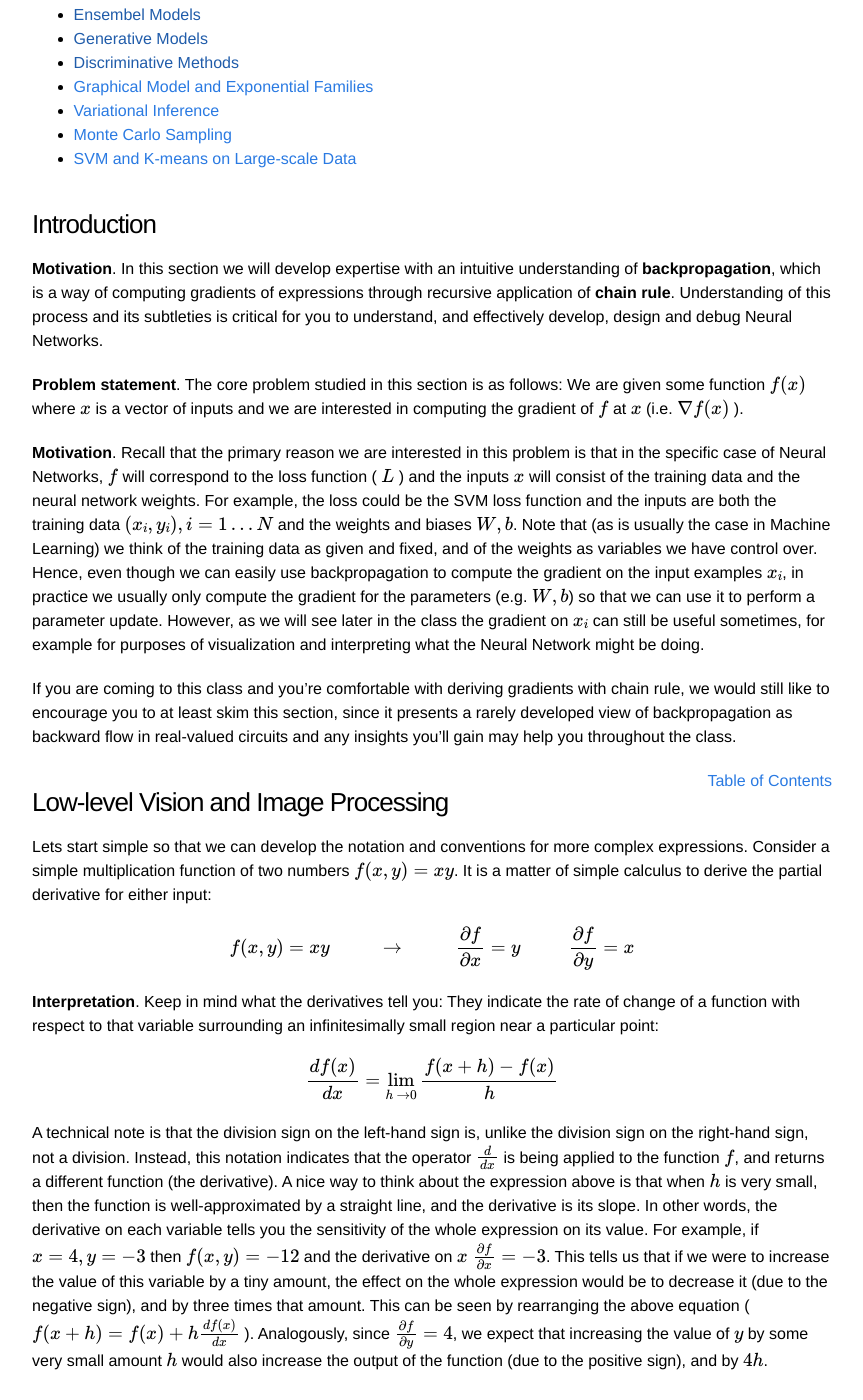
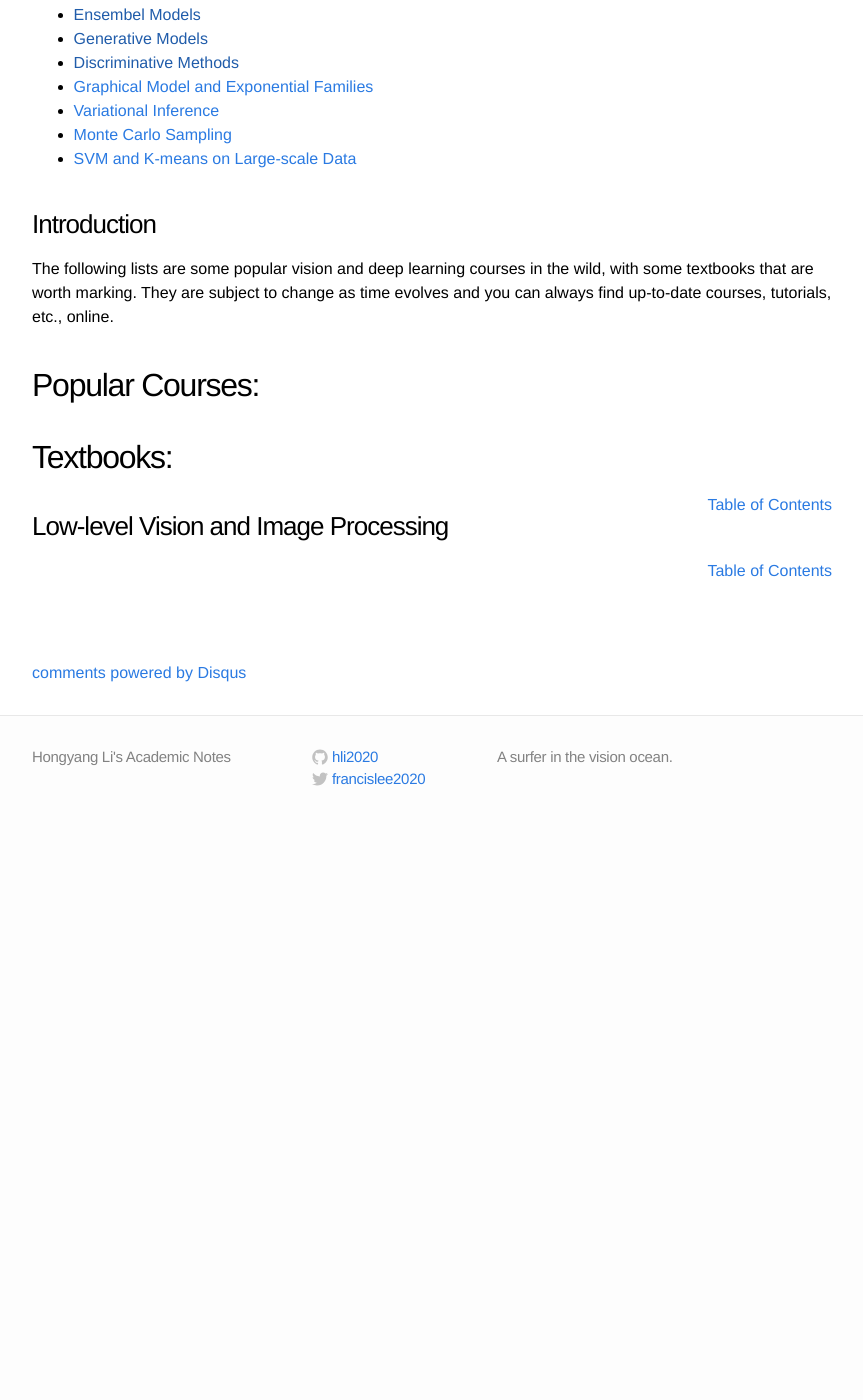
Before and after one commit to hli2020/hli2020.github.io, a Jekyll site: the page built from _posts/2016-04-01-cvml.md, in a window 1280 px wide and 1400 px high, scrolled down 1094 px. Shown: the whole window, without its empty margins (208-1071 px from the left). Built offline with Jekyll 4.4.1, drawn with Linux system fonts in a browser that asks for light colours; formulas are drawn with MathJax 3; comment, search, counter and statistics services are not loaded; after the commit the page ends 1930 px from its top, so only the background shows below that; some of the changed text lies outside the part shown.

Commit message:
init the MKCV project

```diff
--- a/_posts/2016-04-01-cvml.md
+++ b/_posts/2016-04-01-cvml.md
@@ -56,6 +56,7 @@ Module 2: Machine Learning
 <a name='intro'></a>
 
 ### Introduction
+<!--
 **Motivation**. In this section we will develop expertise with an intuitive understanding of **backpropagation**, which is a way of computing gradients of expressions through recursive application of **chain rule**. Understanding of this process and its subtleties is critical for you to understand, and effectively develop, design and debug Neural Networks.
 
 **Problem statement**. The core problem studied in this section is as follows: We are given some function \\(f(x)\\) where \\(x\\) is a vector of inputs and we are interested in computing the gradient of \\(f\\) at \\(x\\) (i.e. \\(\nabla f(x)\\) ).
@@ -63,7 +64,15 @@ Module 2: Machine Learning
 **Motivation**. Recall that the primary reason we are interested in this problem is that in the specific case of Neural Networks, \\(f\\) will correspond to the loss function ( \\(L\\) ) and the inputs \\(x\\) will consist of the training data and the neural network weights. For example, the loss could be the SVM loss function and the inputs are both the training data \\((x\_i,y\_i), i=1 \ldots N\\) and the weights and biases \\(W,b\\). Note that (as is usually the case in Machine Learning) we think of the training data as given and fixed, and of the weights as variables we have control over. Hence, even though we can easily use backpropagation to compute the gradient on the input examples \\(x\_i\\), in practice we usually only compute the gradient for the parameters (e.g. \\(W,b\\)) so that we can use it to perform a parameter update. However, as we will see later in the class the gradient on \\(x\_i\\) can still be useful sometimes, for example for purposes of visualization and interpreting what the Neural Network might be doing.
 
 If you are coming to this class and you're comfortable with deriving gradients with chain rule, we would still like to encourage you to at least skim this section, since it presents a rarely developed view of backpropagation as backward flow in real-valued circuits and any insights you'll gain may help you throughout the class.
+-->
 
+The following lists are some popular vision and deep learning courses in the wild, with some textbooks that are worth marking. They are subject to change as time evolves and you can always find up-to-date courses, tutorials, etc., online.
+
+Popular Courses:
+-
+
+Textbooks:
+-
 
 <span style="float: right">
 	[Table of Contents](#top)
@@ -75,7 +84,7 @@ If you are coming to this class and you're comfortable with deriving gradients w
 ### Low-level Vision and Image Processing
 
 
-Lets start simple so that we can develop the notation and conventions for more complex expressions. Consider a simple multiplication function of two numbers \\(f(x,y) = x y\\). It is a matter of simple calculus to derive the partial derivative for either input:
+<!-- Lets start simple so that we can develop the notation and conventions for more complex expressions. Consider a simple multiplication function of two numbers \\(f(x,y) = x y\\). It is a matter of simple calculus to derive the partial derivative for either input:
 
 $$
 f(x,y) = x y \hspace{0.5in} \rightarrow \hspace{0.5in} \frac{\partial f}{\partial x} = y \hspace{0.5in} \frac{\partial f}{\partial y} = x
@@ -105,7 +114,7 @@ $$
 f(x,y) = \max(x, y) \hspace{0.5in} \rightarrow \hspace{0.5in} \frac{\partial f}{\partial x} = \mathbb{1}(x >= y) \hspace{0.5in} \frac{\partial f}{\partial y} = \mathbb{1}(y >= x)
 $$
 
-That is, the (sub)gradient is 1 on the input that was larger and 0 on the other input. Intuitively, if the inputs are \\(x = 4,y = 2\\), then the max is 4, and the function is not sensitive to the setting of \\(y\\). That is, if we were to increase it by a tiny amount \\(h\\), the function would keep outputting 4, and therefore the gradient is zero: there is no effect. Of course, if we were to change \\(y\\) by a large amount (e.g. larger than 2), then the value of \\(f\\) would change, but the derivatives tell us nothing about the effect of such large changes on the inputs of a function; They are only informative for tiny, infinitesimally small changes on the inputs, as indicated by the \\(\lim\_{h \rightarrow 0}\\) in its definition.
+That is, the (sub)gradient is 1 on the input that was larger and 0 on the other input. Intuitively, if the inputs are \\(x = 4,y = 2\\), then the max is 4, and the function is not sensitive to the setting of \\(y\\). That is, if we were to increase it by a tiny amount \\(h\\), the function would keep outputting 4, and therefore the gradient is zero: there is no effect. Of course, if we were to change \\(y\\) by a large amount (e.g. larger than 2), then the value of \\(f\\) would change, but the derivatives tell us nothing about the effect of such large changes on the inputs of a function; They are only informative for tiny, infinitesimally small changes on the inputs, as indicated by the \\(\lim\_{h \rightarrow 0}\\) in its definition. -->
 
 <span style="float: right">
 	[Table of Contents](#top)
```
